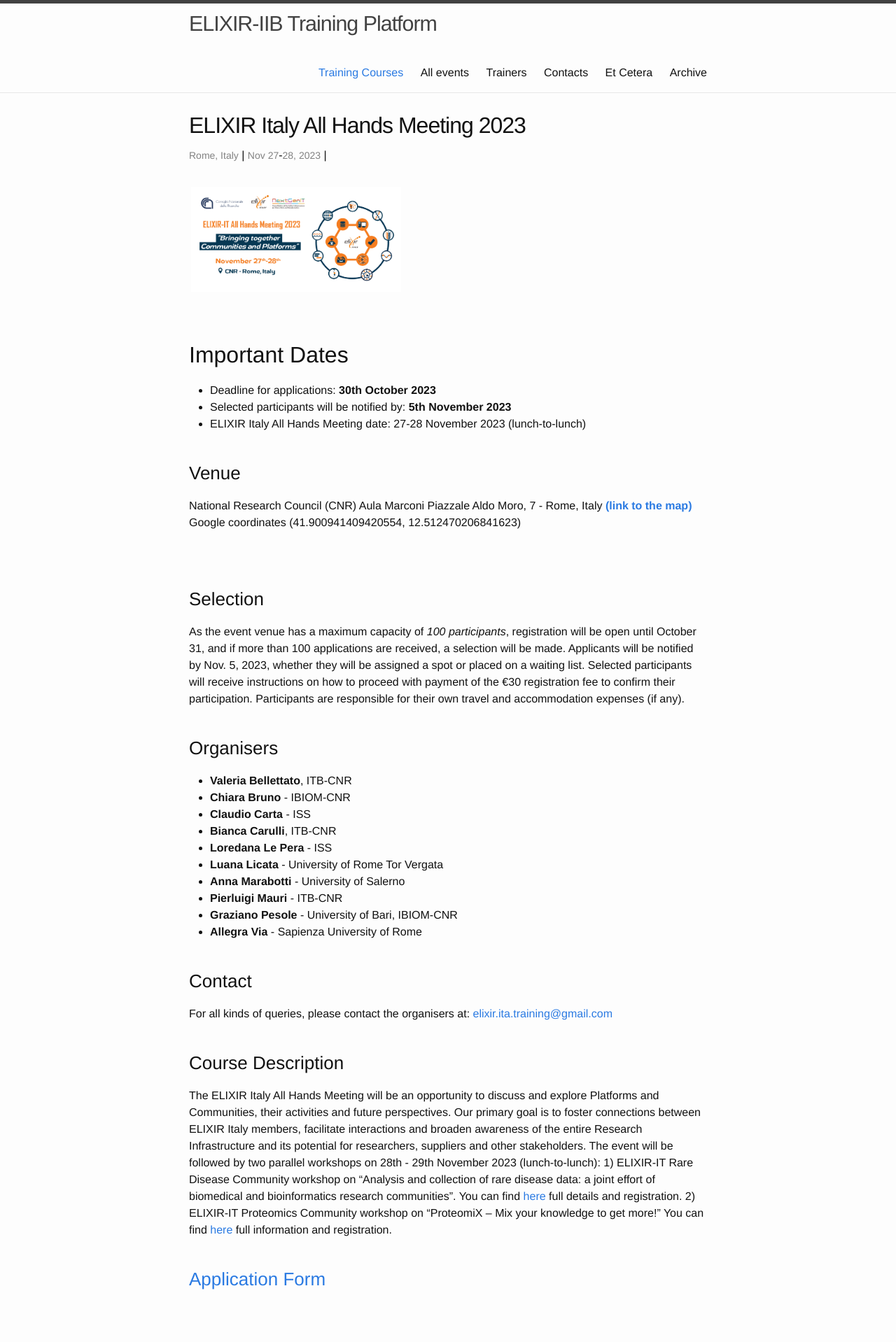
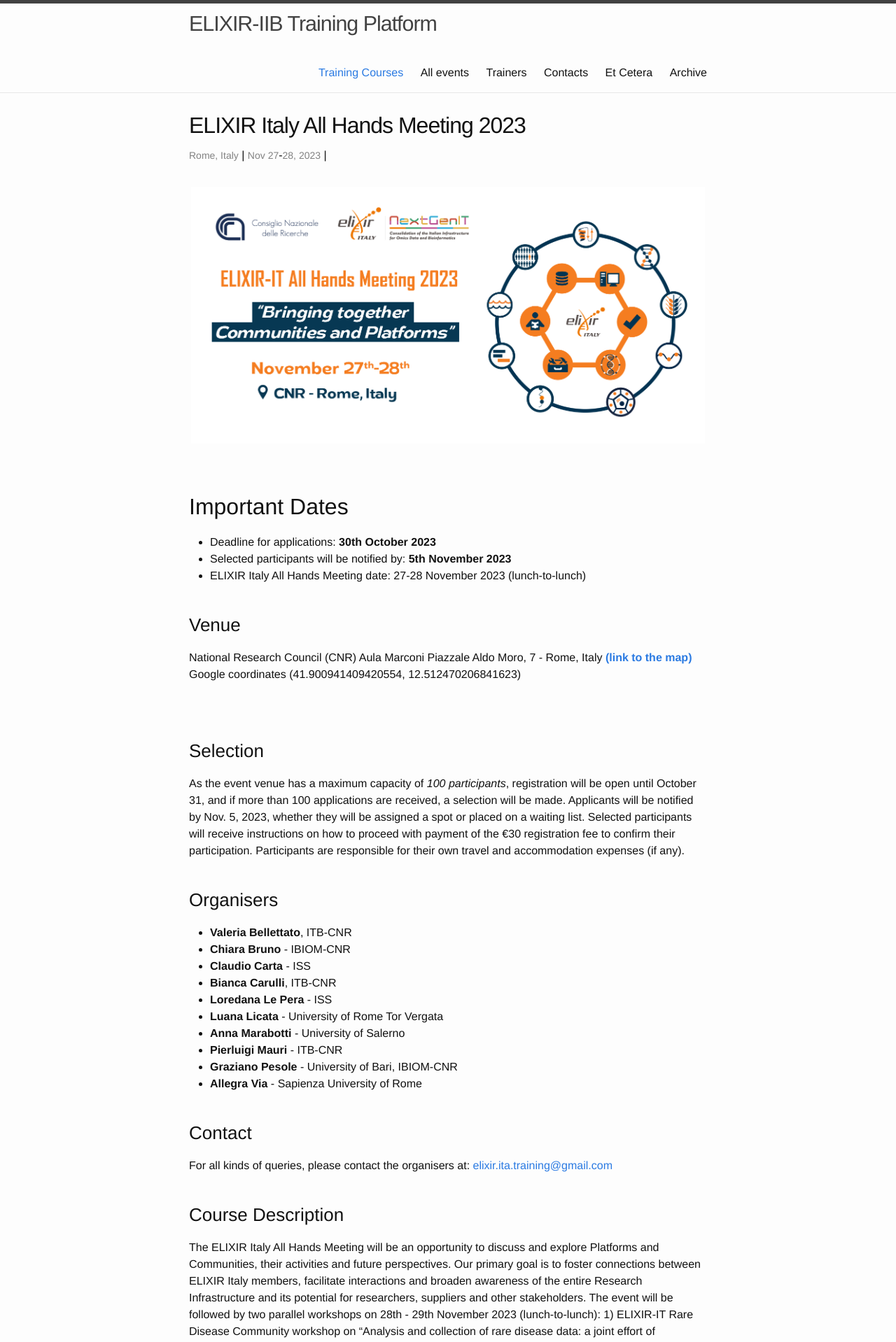
Before and after one commit to ELIXIR-IIB-training/website, a Jekyll site: the page built from _posts/2023-11-27-All_Hands_2023.md, in a window 1280 px wide. Shown: the top 1918 px of the page at 70% size. Built offline with Jekyll 4.4.1, drawn with Linux system fonts in a browser that asks for light colours.

Commit message:
Update 2023-11-27-All_Hands_2023.md

```diff
--- a/_posts/2023-11-27-All_Hands_2023.md
+++ b/_posts/2023-11-27-All_Hands_2023.md
@@ -9,7 +9,7 @@ description: The ELIXIR Italy All Hands Meeting will be an opportunity to discus
 
 <table border="0">
   <tr>
- <td><a href="http://elixir-italy.org"><img src="../../../img/elixir_all_hands_2023.png" height="150"></a></td>
+ <td><a href="http://elixir-italy.org"><img src="../../../img/elixir_all_hands_2023.png"></a></td>
   </tr>
 </table>
 <br>
```
